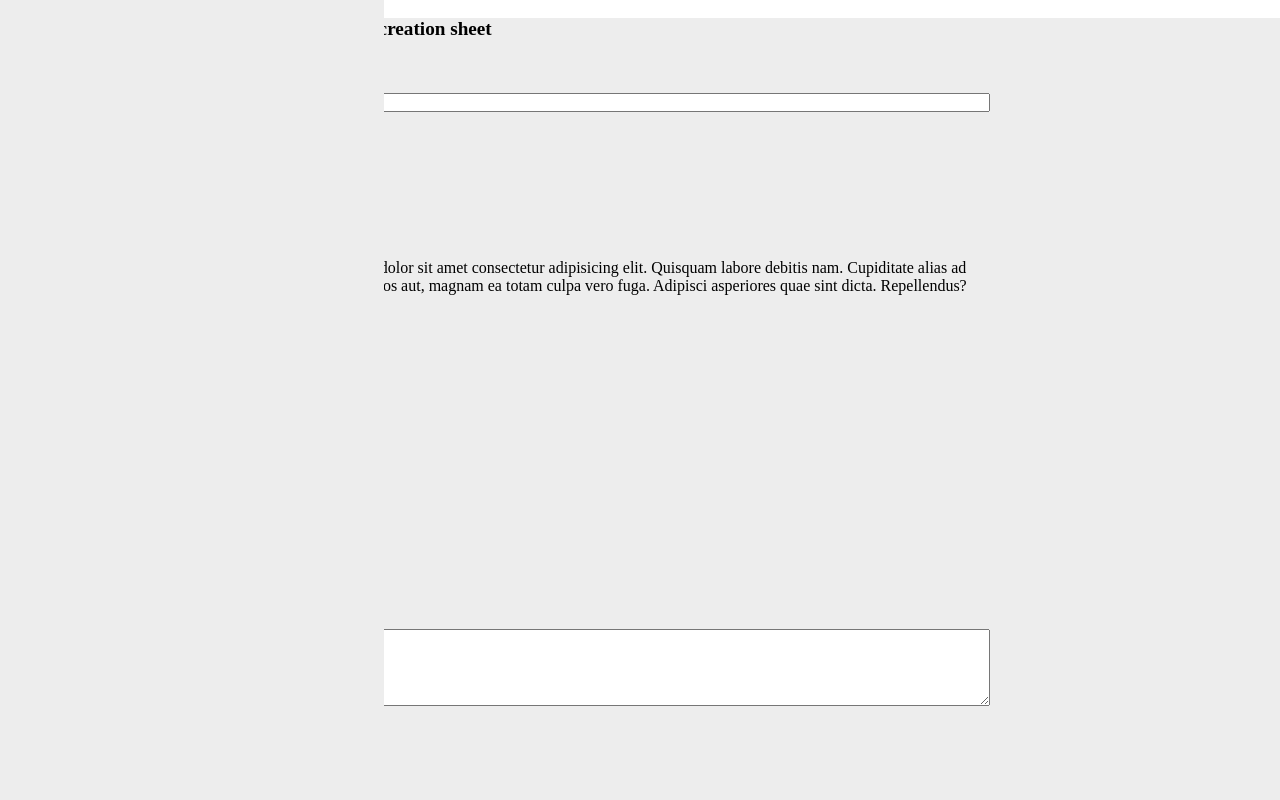
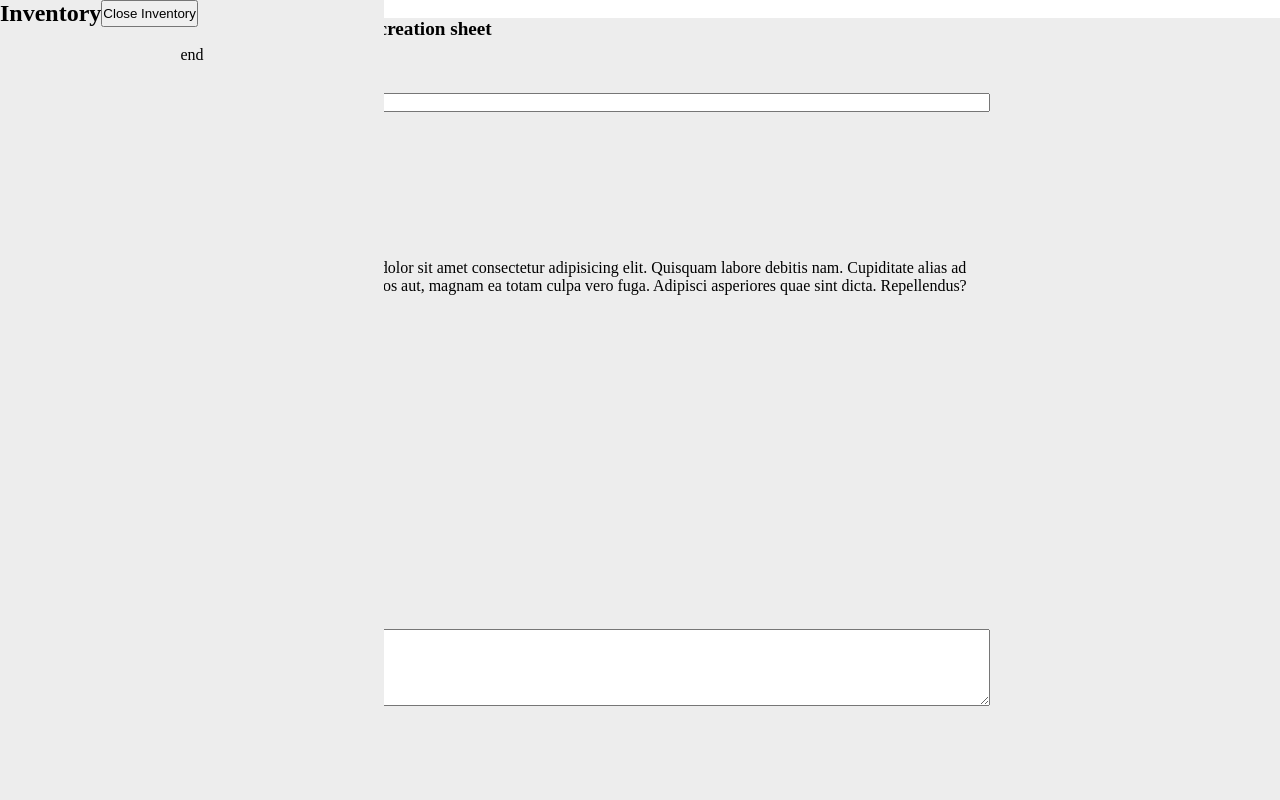
Before and after one commit to mattbra1155/2min-dungeon-vue3, a Vue app: page /character-creation in a window 1280 px wide. Shown: the top 800 px of the page. Built offline with nearby package versions, Linux system fonts and the light colour scheme.

Commit message:
fix: Working inventory list

```diff
--- a/src/App.vue
+++ b/src/App.vue
@@ -11,7 +11,7 @@ const { fetchPlayer, setPlayer } = usePlayer()
 const { activeGameState, updateGameState } = useGameStateManager()
 const router = useRouter()
 
-onMounted(async () => {
+const init = async () => {
     updateGameState(EGameState.Init)
     if (activeGameState.value === EGameState.Init) {
         const player: IPlayer | undefined = await fetchPlayer()
@@ -24,7 +24,10 @@ onMounted(async () => {
             router.push({ name: 'characterCreation' })
         }
     }
-})
+}
+
+// starts the app
+init()
 </script>
 
 <template>
--- a/src/assets/generators/itemGenerator.ts
+++ b/src/assets/generators/itemGenerator.ts
@@ -23,8 +23,6 @@ class ItemGenerator {
 
         const itemType = (item: any) => {
             if (Array.isArray(item.type)) {
-                console.log(item.type[Math.floor(Math.random() * item.type.length)])
-
                 return item.type[Math.floor(Math.random() * item.type.length)]
             } else {
                 return item.type
@@ -34,7 +32,6 @@ class ItemGenerator {
             category: itemCategory,
             type: itemType(randomItem),
         })
-        console.log('final', finalItem)
         return finalItem
     }
 
--- a/src/assets/models/inventoryModel.ts
+++ b/src/assets/models/inventoryModel.ts
@@ -5,8 +5,8 @@ import { IPlayer } from '@/interfaces/IPlayer'
 import { Armor, Weapon } from '@/assets/models/itemsModel'
 
 class Inventory implements IInventory {
-    constructor(public inventory: Array<IWeapon | IArmor | IPotion> = [], public owner: IPlayer | IMonster) {
-        this.inventory = inventory
+    constructor(public list: Array<IWeapon | IArmor | IPotion> = [], public owner: IPlayer | IMonster) {
+        this.list = list
         this.owner = owner
     }
 
@@ -14,20 +14,20 @@ class Inventory implements IInventory {
         if (!item) {
             return
         }
-        this.inventory.push(item)
+        this.list.push(item)
     }
     removeItem(itemId: number): void {
         if (!itemId) {
             return
         }
-        const indexToRemove = this.inventory.findIndex((element) => element.id === itemId)
-        this.inventory.splice(indexToRemove, 1)
+        const indexToRemove = this.list.findIndex((element) => element.id === itemId)
+        this.list.splice(indexToRemove, 1)
     }
     getItem(itemId: number) {
         if (!itemId) {
             return
         }
-        return this.inventory.find((element) => element.id === itemId)
+        return this.list.find((element) => element.id === itemId)
     }
     wieldItem(itemId: number) {
         if (!itemId) {
--- a/src/components/InventoryPanel.vue
+++ b/src/components/InventoryPanel.vue
@@ -1,11 +1,14 @@
 <script setup lang="ts">
 import { usePlayer } from '@/composables/usePlayer'
 import { useInventory } from '@/composables/useInventory'
-import { Inventory } from '@/assets/models/inventoryModel'
+import { useRouter } from 'vue-router'
 const { player } = usePlayer()
 const { isOpen, toggleInventory } = useInventory()
 
-const inventory = player.value.inventory
+const router = useRouter()
+router.beforeEach(() => {
+    toggleInventory()
+})
 </script>
 
 <template>
@@ -13,7 +16,8 @@ const inventory = player.value.inventory
         <h2>Inventory</h2>
         <button id="inventoryCloseButton" class="close" @click="toggleInventory">Close Inventory</button>
         <ul id="inventoryList" class="inventory__list">
-            <li v-for="item in inventory" :key="item.id">{{ item.name }}</li>
+            <li v-for="item in player?.inventory" :key="item.id">tt{{ item.name }}</li>
+            end
         </ul>
     </div>
 </template>
--- a/src/composables/usePlayer.ts
+++ b/src/composables/usePlayer.ts
@@ -6,6 +6,7 @@ import { ItemGenerator } from '@/assets/generators/itemGenerator'
 import { EItemCategory } from '@/enums/ItemCategory'
 import { IWeapon } from '@/interfaces/IItem'
 import { Weapon } from '@/assets/models/itemsModel'
+import { Inventory } from '@/assets/models/inventoryModel'
 const { head, leftArm, rightArm, torso, leftLeg, rightLeg } = bodyPartsModel
 
 const playerModel: IPlayer = {
@@ -128,7 +129,12 @@ export const usePlayer = () => {
         if (payload) {
             state.player = Object.assign(state.player, payload)
             state.player.isAlive = true
+            // add inventory, add weapon do player
             const weapon = new ItemGenerator().createItem(EItemCategory.Weapon)
+            const inventory = new Inventory([weapon], state.player)
+            Object.assign(state.player.inventory, inventory.list)
+            console.log('char creation inv', state.player.inventory)
+
             if (weapon instanceof Weapon) {
                 state.player.weapon = weapon
             }
@@ -150,6 +156,8 @@ export const usePlayer = () => {
             const result: string | null = await localforage.getItem('player')
             if (result) {
                 const player: IPlayer = JSON.parse(result)
+                console.log(player)
+                state.player = player
                 return player
             }
         } catch (error: any) {
--- a/src/interfaces/IInventory.ts
+++ b/src/interfaces/IInventory.ts
@@ -6,6 +6,6 @@ export interface IInventoryState {
     isOpen: boolean
 }
 export interface IInventory {
-    inventory: Array<IWeapon | IArmor | IPotion>
+    list: Array<IWeapon | IArmor | IPotion>
     owner: IPlayer | IMonster
 }
--- a/src/views/CharacterCreation.vue
+++ b/src/views/CharacterCreation.vue
@@ -165,7 +165,7 @@ const savePlayer = () => {
             <div class="m-form__row o-characterGenerator__row">
                 <div class="m-form__column">
                     <h2 class="o-characterGenerator__header">Inventory</h2>
-                    <div id="charInventory" class="inventory"></div>
+                    <div id="charInventory" class="o-characterGenerator__inventory"></div>
                 </div>
             </div>
             <div class="m-form__row o-characterGenerator__row">
```
